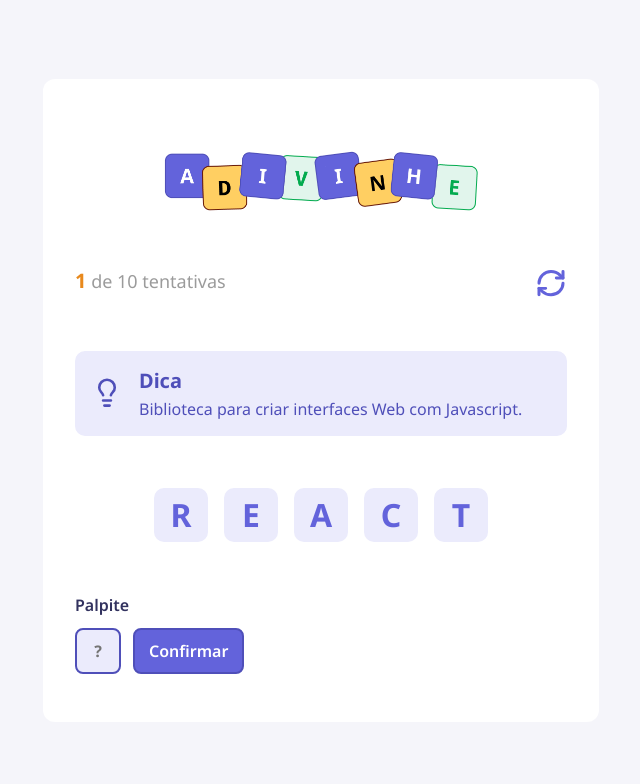
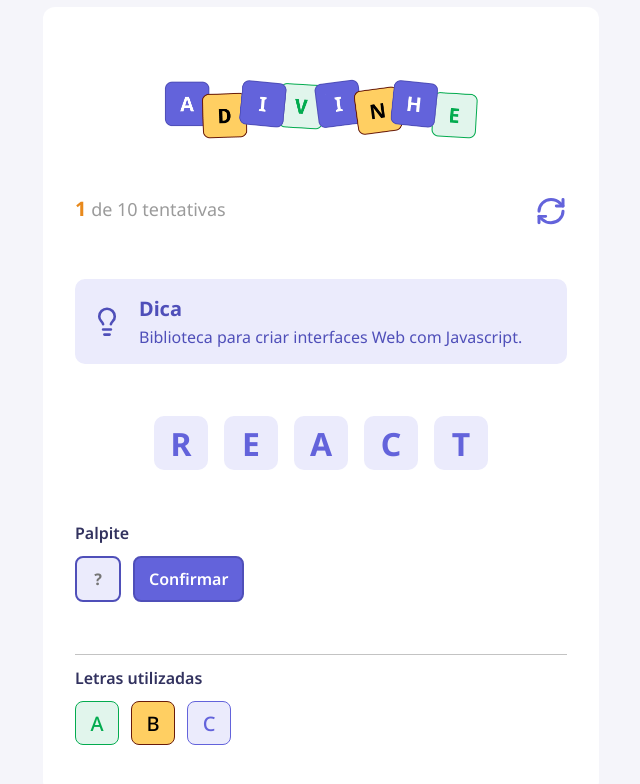
Before and after one commit to Matheus-AlvesCS/advinhe, a React (Vite) app: page / in a window 1280 px wide. Shown: the top 784 px of the page, without its empty margins (319-959 px from the left). Built offline with nearby package versions, Linux system fonts and the light colour scheme.

Commit message:
feat(lettersUsed): add lettersUsed component and add variants to letter component

```diff
--- a/src/App.tsx
+++ b/src/App.tsx
@@ -5,6 +5,7 @@
 import { Letter } from "./components/Letter"
 import { Input } from "./components/Input"
 import { Button } from "./components/Button"
+import { LettersUsed } from "./components/LettersUsed"
 
 import styles from "./app.module.css"
 
@@ -33,6 +34,8 @@
           <Input autoFocus maxLength={1} placeholder="?" />
           <Button title="Confirmar" />
         </div>
+
+        <LettersUsed />
       </main>
     </div>
   )
--- a/src/components/Letter/index.tsx
+++ b/src/components/Letter/index.tsx
@@ -1,12 +1,20 @@
 import styles from "./styles.module.css"
 
 type LetterProps = {
-  value: string
+  value?: string
+  size?: "small" | "default"
+  color?: "correct" | "wrong" | "default"
 }
 
-export function Letter({ value }: LetterProps) {
+export function Letter({ value, size, color }: LetterProps) {
   return (
-    <div className={styles.container}>
+    <div
+      className={`${styles.container}
+         ${size === "small" && styles.small}
+         ${color === "correct" && styles.correct}
+         ${color === "wrong" && styles.wrong}
+         `}
+    >
       <span>{value}</span>
     </div>
   )
--- a/src/components/Letter/styles.module.css
+++ b/src/components/Letter/styles.module.css
@@ -14,3 +14,25 @@
   font-size: 2rem;
   font-weight: 700;
 }
+
+.small {
+  height: 2.75rem;
+  width: 2.75rem;
+  border-radius: 0.5rem;
+
+  font-size: 1.25rem;
+  font-weight: 500;
+  border: 1px solid #6363db;
+}
+
+.correct {
+  background-color: #e1f5ec;
+  border: 1px solid #03ab4f;
+  color: #03ab4f;
+}
+
+.wrong {
+  background-color: #ffcf62;
+  border: 1px solid #691b0a;
+  color: #000;
+}
--- /dev/null
+++ b/src/components/LettersUsed/index.tsx
@@ -0,0 +1,17 @@
+import styles from "./styles.module.css"
+
+import { Letter } from "../Letter"
+
+export function LettersUsed() {
+  return (
+    <div className={styles.container}>
+      <h5>Letras utilizadas</h5>
+
+      <div>
+        <Letter value="A" size="small" color="correct" />
+        <Letter value="B" size="small" color="wrong" />
+        <Letter value="C" size="small" />
+      </div>
+    </div>
+  )
+}
--- /dev/null
+++ b/src/components/LettersUsed/styles.module.css
@@ -0,0 +1,20 @@
+.container {
+  width: 100%;
+  margin-top: 3.25rem;
+  padding-top: 0.75rem;
+  border-top: 1px solid #c3c3c3;
+
+  & > h5 {
+    color: #32325f;
+    font-size: 1rem;
+    font-weight: 600;
+    margin-bottom: 0.75rem;
+  }
+
+  & > div {
+    display: flex;
+    gap: 0.75rem;
+    flex-wrap: wrap;
+    align-items: center;
+  }
+}
```
